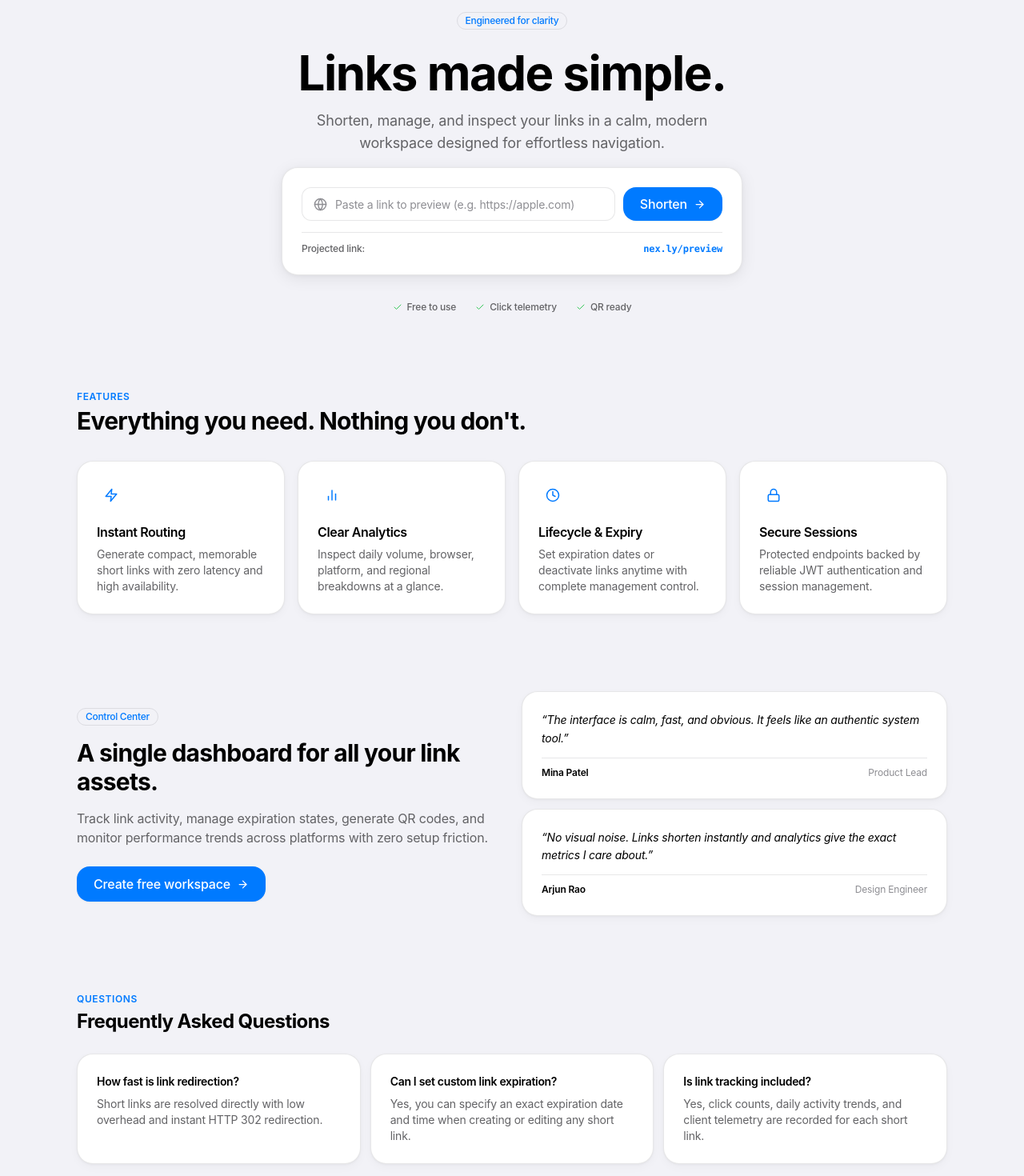
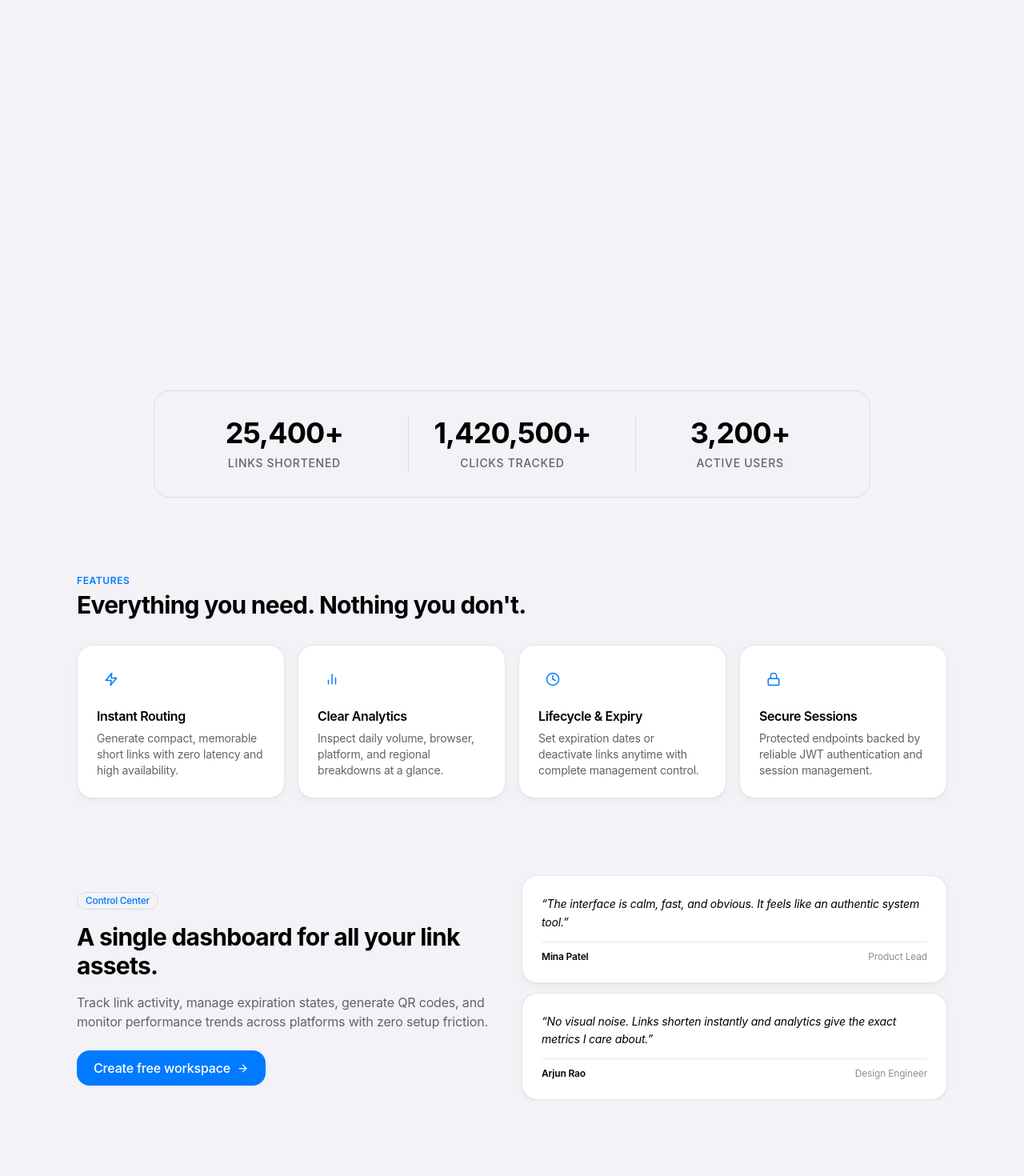
Before and after one commit to ganeshedula/url-shorter-fe, a React (Vite) app: page / in a window 1280 px wide. Shown: the part 100-1570 px from the top of the page at 80% size. Built offline with nearby package versions, Linux system fonts and the light colour scheme; no server answers.

Commit message:
feat: add smooth homepage scroll animations

```diff
--- a/src/components/common/Card.jsx
+++ b/src/components/common/Card.jsx
@@ -1,8 +1,11 @@
 import { cn } from "../../utils/cn";
+import { motion } from "framer-motion";
 
 export function Card({ className, children, ...props }) {
   return (
-    <div
+    <motion.div
+      whileHover={{ y: -4 }}
+      transition={{ duration: 0.2, ease: "easeOut" }}
       className={cn(
         "rounded-apple-xl border border-separator bg-surface p-5 sm:p-6 shadow-apple transition-colors",
         className
@@ -10,6 +13,6 @@ export function Card({ className, children, ...props }) {
       {...props}
     >
       {children}
-    </div>
+    </motion.div>
   );
 }
--- a/src/pages/HomePage.jsx
+++ b/src/pages/HomePage.jsx
@@ -1,8 +1,9 @@
-import { motion } from "framer-motion";
+import { motion, useInView, useSpring, useTransform } from "framer-motion";
 import { FiArrowRight, FiBarChart2, FiCheck, FiClock, FiGlobe, FiLock, FiZap } from "react-icons/fi";
 import { Link } from "react-router-dom";
 import toast from "react-hot-toast";
 import { useForm } from "react-hook-form";
+import { useEffect, useRef } from "react";
 import { Button } from "../components/common/Button";
 import { Card } from "../components/common/Card";
 import { Input } from "../components/common/Input";
@@ -10,6 +11,47 @@ import { Badge } from "../components/common/Badge";
 import { useAuth } from "../context/AuthContext";
 import { urlService } from "../services/urlService";
 import { usePageTitle } from "../hooks/usePageTitle";
+
+function Counter({ value, delay = 0 }) {
+  const ref = useRef(null);
+  const inView = useInView(ref, { once: true, margin: "-100px" });
+  const spring = useSpring(0, {
+    mass: 1,
+    stiffness: 75,
+    damping: 15,
+  });
+  const display = useTransform(spring, (current) => Math.round(current).toLocaleString());
+
+  useEffect(() => {
+    if (inView) {
+      setTimeout(() => {
+        spring.set(value);
+      }, delay);
+    }
+  }, [inView, spring, value, delay]);
+
+  return <motion.span ref={ref}>{display}</motion.span>;
+}
+
+const metrics = [
+  { label: "Links Shortened", value: 25400 },
+  { label: "Clicks Tracked", value: 1420500 },
+  { label: "Active Users", value: 3200 },
+];
+
+const containerVariants = {
+  hidden: { opacity: 0 },
+  show: {
+    opacity: 1,
+    transition: { staggerChildren: 0.1, delayChildren: 0.1 },
+  },
+};
+
+const itemVariants = {
+  hidden: { opacity: 0, y: 15 },
+  show: { opacity: 1, y: 0, transition: { duration: 0.4, ease: "easeOut" } },
+};
+
 
 const features = [
   {
@@ -92,19 +134,35 @@ export default function HomePage() {
     <div className="space-y-16 sm:space-y-24 py-8 sm:py-12">
       {/* Hero Section */}
       <section className="section-shell">
-        <div className="mx-auto max-w-3xl text-center space-y-4">
+        <motion.div
+          initial="hidden"
+          animate="show"
+          variants={containerVariants}
+          className="mx-auto max-w-3xl text-center space-y-4"
+        >
+          <motion.div variants={itemVariants}>
             <Badge variant="primary" className="mb-2">
               Engineered for clarity
             </Badge>
-          <h1 className="text-4xl sm:text-5xl md:text-6xl font-bold tracking-tight text-label leading-[1.1]">
+          </motion.div>
+          <motion.h1
+            variants={itemVariants}
+            className="text-4xl sm:text-5xl md:text-6xl font-bold tracking-tight text-label leading-[1.1]"
+          >
             Links made simple.
-          </h1>
-          <p className="mx-auto max-w-xl text-base sm:text-lg text-label-secondary leading-relaxed">
+          </motion.h1>
+          <motion.p
+            variants={itemVariants}
+            className="mx-auto max-w-xl text-base sm:text-lg text-label-secondary leading-relaxed"
+          >
             Shorten, manage, and inspect your links in a calm, modern workspace designed for effortless navigation.
-          </p>
+          </motion.p>
 
           {/* Interactive URL Shortener Card */}
-          <div className="mx-auto mt-8 max-w-xl">
+          <motion.div
+            variants={itemVariants}
+            className="mx-auto mt-8 max-w-xl"
+          >
             <Card className="p-4 sm:p-5 shadow-apple-elevated">
               <form onSubmit={handleSubmit(onSubmit)} className="flex flex-col sm:flex-row gap-2.5">
                 <div className="flex-1">
@@ -116,9 +174,14 @@ export default function HomePage() {
                     {...register("url")}
                   />
                 </div>
-                <Button type="submit" size="lg" className="h-[42px] shrink-0">
+                <Button type="submit" size="lg" className="h-[42px] shrink-0 group">
                   <span>Shorten</span>
+                  <motion.div
+                    transition={{ type: "spring", stiffness: 400, damping: 10 }}
+                    className="group-hover:translate-x-1 transition-transform"
+                  >
                     <FiArrowRight size={15} />
+                  </motion.div>
                 </Button>
               </form>
 
@@ -132,9 +195,12 @@ export default function HomePage() {
                 </span>
               </div>
             </Card>
-          </div>
+          </motion.div>
 
-          <div className="flex flex-wrap items-center justify-center gap-x-6 gap-y-2 pt-4 text-xs font-medium text-label-secondary">
+          <motion.div
+            variants={itemVariants}
+            className="flex flex-wrap items-center justify-center gap-x-6 gap-y-2 pt-4 text-xs font-medium text-label-secondary"
+          >
             <span className="flex items-center gap-1.5">
               <FiCheck className="text-system-green" /> Free to use
             </span>
@@ -144,35 +210,74 @@ export default function HomePage() {
             <span className="flex items-center gap-1.5">
               <FiCheck className="text-system-green" /> QR ready
             </span>
-          </div>
-        </div>
+          </motion.div>
+        </motion.div>
+      </section>
+
+      {/* Metrics Section */}
+      <section className="section-shell">
+        <motion.div
+          initial="hidden"
+          whileInView="show"
+          viewport={{ once: true, margin: "-50px" }}
+          variants={containerVariants}
+          className="mx-auto max-w-4xl grid grid-cols-1 sm:grid-cols-3 gap-6 divide-y sm:divide-y-0 sm:divide-x divide-separator border border-separator rounded-apple-xl bg-surface/30 p-6 sm:p-8"
+        >
+          {metrics.map((metric, idx) => (
+            <motion.div key={metric.label} variants={itemVariants} className="flex flex-col items-center justify-center pt-6 sm:pt-0 first:pt-0">
+              <span className="text-3xl sm:text-4xl font-bold tracking-tight text-label">
+                <Counter value={metric.value} delay={idx * 150} />+
+              </span>
+              <span className="mt-2 text-sm font-medium text-label-secondary uppercase tracking-wider">{metric.label}</span>
+            </motion.div>
+          ))}
+        </motion.div>
       </section>
 
       {/* Feature Grid */}
       <section id="features" className="section-shell">
-        <div className="mb-8 text-center sm:text-left">
-          <p className="text-xs font-semibold uppercase tracking-wider text-system-blue">Features</p>
-          <h2 className="mt-1 text-2xl sm:text-3xl font-bold tracking-tight text-label">
+        <motion.div
+          initial="hidden"
+          whileInView="show"
+          viewport={{ once: true, margin: "-100px" }}
+          variants={{
+            hidden: { opacity: 0 },
+            show: { opacity: 1, transition: { staggerChildren: 0.1 } }
+          }}
+          className="mb-8 text-center sm:text-left"
+        >
+          <motion.p variants={itemVariants} className="text-xs font-semibold uppercase tracking-wider text-system-blue">Features</motion.p>
+          <motion.h2 variants={itemVariants} className="mt-1 text-2xl sm:text-3xl font-bold tracking-tight text-label">
             Everything you need. Nothing you don't.
-          </h2>
-        </div>
+          </motion.h2>
+        </motion.div>
 
-        <div className="grid gap-4 sm:grid-cols-2 lg:grid-cols-4">
+        <motion.div
+          initial="hidden"
+          whileInView="show"
+          viewport={{ once: true, margin: "-100px" }}
+          variants={containerVariants}
+          className="grid gap-4 sm:grid-cols-2 lg:grid-cols-4"
+        >
           {features.map((item, index) => {
             const Icon = item.icon;
             return (
               <motion.div
                 key={item.title}
-                initial={{ opacity: 0, y: 12 }}
-                whileInView={{ opacity: 1, y: 0 }}
-                viewport={{ once: true }}
-                transition={{ delay: index * 0.05, duration: 0.3 }}
+                variants={{
+                  hidden: { opacity: 0, y: 20 },
+                  show: { opacity: 1, y: 0, transition: { duration: 0.4, ease: "easeOut" } }
+                }}
               >
-                <Card className="h-full p-5 flex flex-col justify-between">
+                <Card className="h-full p-5 flex flex-col justify-between group">
                   <div>
-                    <div className="flex h-9 w-9 items-center justify-center rounded-apple-md bg-system-blue/10 text-system-blue">
+                    <motion.div
+                      whileHover={{ scale: 1.05, rotate: 5 }}
+                      transition={{ type: "spring", stiffness: 400, damping: 10 }}
+                      className="flex h-9 w-9 items-center justify-center rounded-apple-md bg-system-blue/10 text-system-blue"
+                    >
                       <Icon size={18} />
-                    </div>
+                    </motion.div>
                     <h3 className="mt-4 text-base font-semibold text-label tracking-tight">{item.title}</h3>
                     <p className="mt-1.5 text-xs sm:text-sm text-label-secondary leading-relaxed">
                       {item.description}
@@ -182,59 +287,100 @@ export default function HomePage() {
               </motion.div>
             );
           })}
-        </div>
+        </motion.div>
       </section>
 
       {/* Social Proof & Preview */}
-      <section id="preview" className="section-shell">
+      <section id="preview" className="section-shell overflow-hidden">
         <div className="grid gap-6 lg:grid-cols-2 items-center">
-          <div className="space-y-4">
+          <motion.div
+            initial="hidden"
+            whileInView="show"
+            viewport={{ once: true, margin: "-100px" }}
+            variants={containerVariants}
+            className="space-y-4"
+          >
+            <motion.div variants={itemVariants}>
               <Badge variant="primary">Control Center</Badge>
-            <h2 className="text-2xl sm:text-3xl font-bold tracking-tight text-label">
+            </motion.div>
+            <motion.h2 variants={itemVariants} className="text-2xl sm:text-3xl font-bold tracking-tight text-label">
               A single dashboard for all your link assets.
-            </h2>
-            <p className="text-sm sm:text-base text-label-secondary leading-relaxed">
+            </motion.h2>
+            <motion.p variants={itemVariants} className="text-sm sm:text-base text-label-secondary leading-relaxed">
               Track link activity, manage expiration states, generate QR codes, and monitor performance trends across platforms with zero setup friction.
-            </p>
-            <div className="pt-2">
+            </motion.p>
+            <motion.div variants={itemVariants} className="pt-2">
               <Link to="/register">
-                <Button size="lg">
+                <Button size="lg" className="group">
                   Create free workspace
+                  <motion.div className="group-hover:translate-x-1 transition-transform">
                     <FiArrowRight size={15} />
+                  </motion.div>
                 </Button>
               </Link>
-            </div>
-          </div>
+            </motion.div>
+          </motion.div>
 
-          <div className="grid gap-3">
-            {testimonials.map((t) => (
-              <Card key={t.name} className="p-4 sm:p-5">
+          <motion.div
+            initial="hidden"
+            whileInView="show"
+            viewport={{ once: true, margin: "-100px" }}
+            variants={containerVariants}
+            className="grid gap-3"
+          >
+            {testimonials.map((t, i) => (
+              <motion.div
+                key={t.name}
+                variants={{
+                  hidden: { opacity: 0, x: 20 },
+                  show: { opacity: 1, x: 0, transition: { duration: 0.4, ease: "easeOut" } }
+                }}
+              >
+                <Card className="p-4 sm:p-5">
                   <p className="text-sm text-label italic leading-relaxed">“{t.quote}”</p>
                   <div className="mt-3 flex items-center justify-between border-t border-separator/60 pt-2.5 text-xs">
                     <span className="font-semibold text-label">{t.name}</span>
                     <span className="text-label-tertiary">{t.role}</span>
                   </div>
                 </Card>
+              </motion.div>
             ))}
-          </div>
+          </motion.div>
         </div>
       </section>
 
       {/* FAQ Section */}
       <section id="faq" className="section-shell">
-        <div className="mb-6 text-center sm:text-left">
-          <p className="text-xs font-semibold uppercase tracking-wider text-system-blue">Questions</p>
-          <h2 className="mt-1 text-2xl font-bold tracking-tight text-label">Frequently Asked Questions</h2>
-        </div>
+        <motion.div
+          initial="hidden"
+          whileInView="show"
+          viewport={{ once: true, margin: "-100px" }}
+          variants={{
+            hidden: { opacity: 0 },
+            show: { opacity: 1, transition: { staggerChildren: 0.1 } }
+          }}
+          className="mb-6 text-center sm:text-left"
+        >
+          <motion.p variants={itemVariants} className="text-xs font-semibold uppercase tracking-wider text-system-blue">Questions</motion.p>
+          <motion.h2 variants={itemVariants} className="mt-1 text-2xl font-bold tracking-tight text-label">Frequently Asked Questions</motion.h2>
+        </motion.div>
 
-        <div className="grid gap-3 sm:grid-cols-3">
+        <motion.div
+          initial="hidden"
+          whileInView="show"
+          viewport={{ once: true, margin: "-50px" }}
+          variants={containerVariants}
+          className="grid gap-3 sm:grid-cols-3"
+        >
           {faqs.map((faq) => (
-            <Card key={faq.question} className="p-5">
+            <motion.div key={faq.question} variants={itemVariants}>
+              <Card className="p-5 h-full">
                 <h3 className="text-sm font-semibold text-label">{faq.question}</h3>
                 <p className="mt-2 text-xs sm:text-sm text-label-secondary leading-relaxed">{faq.answer}</p>
               </Card>
+            </motion.div>
           ))}
-        </div>
+        </motion.div>
       </section>
     </div>
   );
```
Also changed, not shown: src/components/layouts/Footer.jsx (+10 -3 lines), 1 other file (tests, documents, lock files or other folders). Lines whose indentation alone changed are shown as unchanged.
